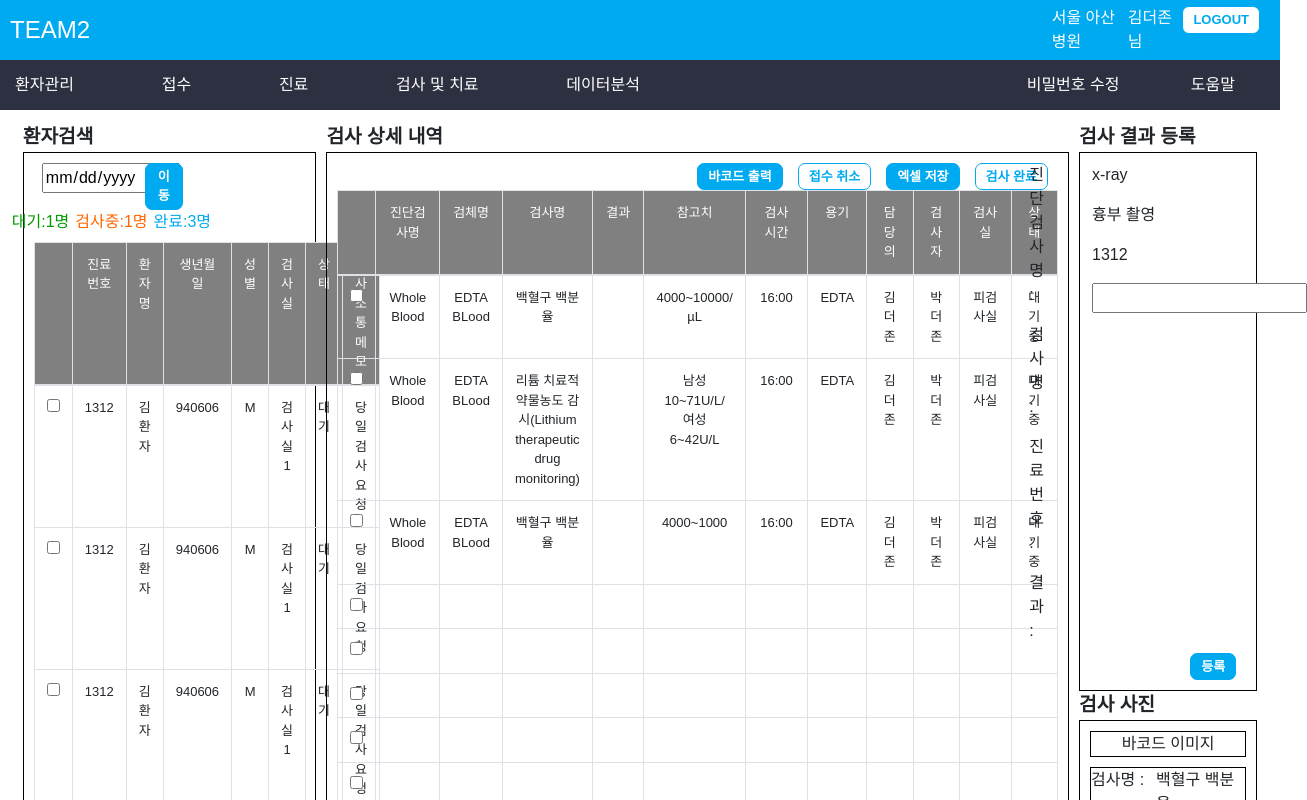
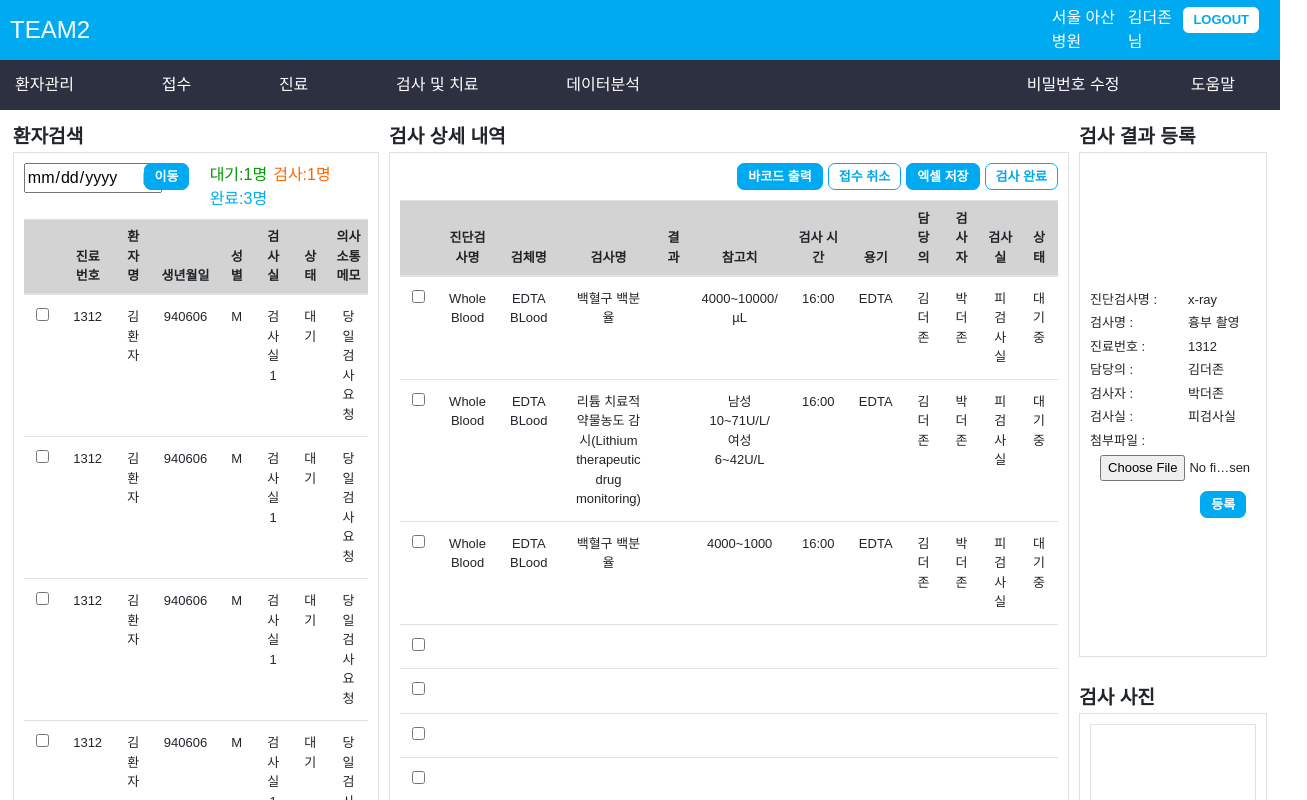
Before and after one commit to JongHyun94/Final_Team2_FrontEnd, a React (Create React App) app: page /Inspection in a window 1280 px wide. Shown: the top 800 px of the page, 1307 px wide, since content can reach past the window. Built offline with nearby package versions, Linux system fonts and the light colour scheme.

Commit message:
[update] Inspection 03

```diff
--- a/src/views/Inspection/InspectionImgCreateForm.js
+++ b/src/views/Inspection/InspectionImgCreateForm.js
@@ -4,20 +4,29 @@ function InspectionImgCreateForm(props) {
       <div className="InspectionImgCreateForm_title">
         검사 결과 등록
       </div>
-      <div className="InspectionImgCreateForm_1">
-        <div className="InspectionImgCreateForm_1_1">
-          <div className="mr-5">
-            <div className="mb-3">진단검사명 :</div>
-            <div className="mb-3">검사명 :</div>
-            <div className="mb-3">진료번호 :</div>
-            <div>결과 :</div>
+      <div className="InspectionImgCreateForm_1 border">
+        <div className="InspectionImgCreateForm_1_1 row">
+          <div className="col-6">
+            <div className="mb-1">진단검사명 :</div>
+            <div className="mb-1">검사명 :</div>
+            <div className="mb-1">진료번호 :</div>
+            <div className="mb-1">담당의 :</div>
+            <div className="mb-1">검사자 :</div>
+            <div className="mb-1">검사실 :</div>
+            <div>첨부파일 :</div>
           </div>
-          <div>
-            <div className="mb-3">x-ray</div>
-            <div className="mb-3">흉부 촬영</div>
-            <div className="mb-3">1312</div>
-            <input type="text"></input>
+          <div className="col-6">
+            <div className="mb-1">x-ray</div>
+            <div className="mb-1">흉부 촬영</div>
+            <div className="mb-1">1312</div>
+            <div className="mb-1">김더존</div>
+            <div className="mb-1">박더존</div>
+            <div className="mb-1">피검사실</div>
+            <div></div>
           </div>
+        </div>
+        <div className="InspectionImgCreateForm_1_1_1">
+          <input type="file" style={{width:"100%"}}/>
         </div>
         <div className="InspectionImgCreateForm_1_2">
           <button className="button_team2_fill">등록</button>
--- a/src/views/Inspection/InspectionImgForm.js
+++ b/src/views/Inspection/InspectionImgForm.js
@@ -4,13 +4,13 @@ function InspectionImgForm(props) {
       <div className="InspectionImgForm_title">
         검사 사진
       </div>
-      <div className="InspectionImgForm_1">
+      <div className="InspectionImgForm_1 border">
 
           {/* InspectionBarcodePop */}
-          <div className="InspectionBarcodePop_1_1">
+          <div className="InspectionBarcodePop_1_1 border">
             바코드 이미지
           </div>
-          <div className="InspectionBarcodePop_1_2">
+          <div className="InspectionBarcodePop_1_2 border">
             <div>
               <div className="mb-3">검사명 :</div>
               <div className="mb-3">피검사자 :</div>
--- a/src/views/Inspection/InspectionList.js
+++ b/src/views/Inspection/InspectionList.js
@@ -4,7 +4,7 @@ function InspectionList(props) {
       <div className="InspectionList_title">
         검사 상세 내역
       </div>
-      <div className="InspectionList_1">
+      <div className="InspectionList_1 border">
         <div className="InspectionList_1_1">
           <button className="button_team2_fill InspectionList_1_2">바코드 출력</button>
           <button className="button_team2_empty InspectionList_1_2">접수 취소</button>
@@ -13,20 +13,20 @@ function InspectionList(props) {
         </div>
 
         <div>
-        <table className="table table-bordered InspectionList_2_1">
+        <table className="table InspectionList_2_1">
           <thead className="InspectionList_2_2">
-            <td style={{width: "1%"}}></td>
-            <td style={{width: "9%"}}>진단검사명</td>
-            <td style={{width: "5%"}}>검체명</td>
-            <td style={{width: "10%"}}>검사명</td>
-            <td style={{width: "8%"}}>결과</td>
-            <td>참고치</td>
-            <td style={{width: "9%"}}>검사 시간</td>
-            <td style={{width: "7%"}}>용기</td>
-            <td style={{width: "7%"}}>담당의</td>
-            <td style={{width: "7%"}}>검사자</td>
-            <td style={{width: "8%"}}>검사실</td>
-            <td style={{width: "7%"}}>상태</td>
+            <th style={{width: "1%"}}></th>
+            <th style={{width: "9%"}}>진단검사명</th>
+            <th style={{width: "5%"}}>검체명</th>
+            <th style={{width: "20%"}}>검사명</th>
+            <th style={{width: "8%"}}>결과</th>
+            <th>참고치</th>
+            <th style={{width: "9%"}}>검사 시간</th>
+            <th style={{width: "7%"}}>용기</th>
+            <th style={{width: "7%"}}>담당의</th>
+            <th style={{width: "7%"}}>검사자</th>
+            <th style={{width: "8%"}}>검사실</th>
+            <th style={{width: "7%"}}>상태</th>
           </thead>
           <tbody>
             <tr>
--- a/src/views/Inspection/InspectionPatientList.js
+++ b/src/views/Inspection/InspectionPatientList.js
@@ -6,32 +6,32 @@ function InspectionPatientList(props) {
       <div className="InspectionPatientList_title">
         환자검색
       </div>
-      <div className="InspectionPatientList_1">
-        <div className="row mb-2 pl-2">
-        <div className="col-4 InspectionPatientList_1_1">
+      <div className="InspectionPatientList_1 border">
+        <div className="InspectionPatientList_1_1 mb-2">
+          <div className="col-4 p-0">
             <input type="date"/>
           </div>
-        <div className="col-3 InspectionPatientList_1_2">
+          <div className="col-3 InspectionPatientList_1_2 p-0">
             <button className="button_team2_fill">이동</button>
           </div>
-        <div className="row">
+          <div className="row p-0">
             <div className="InspectionPatientList_1_3_1">대기:1명</div>
-          <div className="InspectionPatientList_1_3_2">검사중:1명</div>
+            <div className="InspectionPatientList_1_3_2">검사:1명</div>
             <div className="InspectionPatientList_1_3_3">완료:3명</div>
           </div>
         </div>
 
         <div>
-          <table className="table table-bordered InspectionPatientList_2_1">
+          <table className="table InspectionPatientList_2_1">
             <thead className="InspectionPatientList_2_2">
-              <td></td>
-              <td>진료 번호</td>
-              <td>환자명</td>
-              <td>생년월일</td>
-              <td>성별</td>
-              <td>검사실</td>
-              <td>상태</td>
-              <td>의사소통메모</td>
+              <th></th>
+              <th>진료 번호</th>
+              <th>환자명</th>
+              <th>생년월일</th>
+              <th>성별</th>
+              <th>검사실</th>
+              <th>상태</th>
+              <th>의사소통메모</th>
             </thead>
             <tbody>
               <tr>
--- a/src/views/Inspection/style.css
+++ b/src/views/Inspection/style.css
@@ -1,31 +1,32 @@
 .Inspection{
   height: 100%;
-  padding: 1%;
+  /* padding: 1%; */
+  margin: 1%;
+  margin-bottom: 0;
   display: flex;
   flex-direction: row;
 }
 .Inspection_1{
   height: 100%;
-  width: 25%;
+  width: 30%;
 }
 .Inspection_2{
   height: 100%;
-  width: 60%;
+  width: 55%;
 }
 .Inspection_3{
-  height: 100%;
+  /* height: 100%; */
   width: 15%;
 }
 .Inspection_3_1{
-  height: 48%;
+  height: 50%;
 }
 .Inspection_3_2{
-  height: 48%;
+  height: 50%;
 }
 
 /* InspectionPatientList */
 .InspectionPatientList{
-  padding-left: 10px;
   padding-right: 10px;
 }
 .InspectionPatientList_title{
@@ -33,13 +34,13 @@
   font-weight: bold;
 }
 .InspectionPatientList_1{
-  border: 1px solid black;
+  /* border: 1px solid black; */
   padding-top: 10px;
   padding: 10px;
 }
 .InspectionPatientList_1_1{
-  /* border: 1px solid black; */
-  /* margin-left: 10px; */
+  display: flex;
+  flex-direction: row;
 }
 .InspectionPatientList_1_2{
   width: 10px;
@@ -61,8 +62,7 @@
   font-size: small;
 }
 .InspectionPatientList_2_2{
-  background-color: gray;
-  color: white;
+  background-color: lightgray;
 }
 
 /* InspectionList */
@@ -74,30 +74,29 @@
   font-weight: bold;
 }
 .InspectionList_1{
-  border: 1px solid black;
-  padding-top: 10px;
+  /* border: 1px solid black; */
+  /* padding-top: 10px; */
   padding: 10px;
 }
 .InspectionList_1_1{
   display: flex;
-  margin-left: 10px;
+  /* margin-left: 10px; */
   justify-content: flex-end;
 }
 .InspectionList_1_2{
-  margin-right: 10px;
+  /* margin-right: 10px; */
+  margin-bottom: 10px;
 }
 .InspectionList_2_1{
   text-align: center;
   font-size: small;
 }
 .InspectionList_2_2{
-  background-color: gray;
-  color: white;
+  background-color: lightgray;
 }
 
 /* InspectionImgCreateForm */
 .InspectionImgCreateForm{
-  padding-right: 10px;
   height: 100%;
 }
 .InspectionImgCreateForm_title{
@@ -107,16 +106,22 @@
 .InspectionImgCreateForm_1{
   display: flex;
   flex-direction: column;
-  border: 1px solid black;
+  /* border: 1px solid black; */
   padding: 10px;
   justify-content: center;
   height: 90%;
 }
 .InspectionImgCreateForm_1_1{
-  display: flex;
-  flex-direction: row;
+  /* display: flex;
+  flex-direction: row; */
   justify-content: center;
+  margin-bottom: 5px;
+  font-size: small;
+}
+.InspectionImgCreateForm_1_1_1{
+  padding-left: 10px;
   margin-bottom: 10px;
+  font-size: small;
 }
 .InspectionImgCreateForm_1_2{
   display: flex;
@@ -127,7 +132,6 @@
 
 /* InspectionImgForm */
 .InspectionImgForm{
-  padding-right: 10px;
   height: 100%;
 }
 .InspectionImgForm_title{
@@ -135,7 +139,7 @@
   font-weight: bold;
 }
 .InspectionImgForm_1{
-  border: 1px solid black;
+  /* border: 1px solid black; */
   padding: 10px;
   height: 100%;
 }
@@ -151,7 +155,7 @@
   flex-direction: row;
   justify-content: center;
   align-items: center;
-  border: 1px solid black;
+  /* border: 1px solid black; */
   height: 40%;
   margin-bottom: 10px;
 }
@@ -159,7 +163,7 @@
   display: flex;
   justify-content: center;
   align-items: center;
-  border: 1px solid black;
+  /* border: 1px solid black; */
   margin-bottom: 10px;
 }
 .InspectionBarcodePop_1_3{
```
Lines whose indentation alone changed are shown as unchanged.
